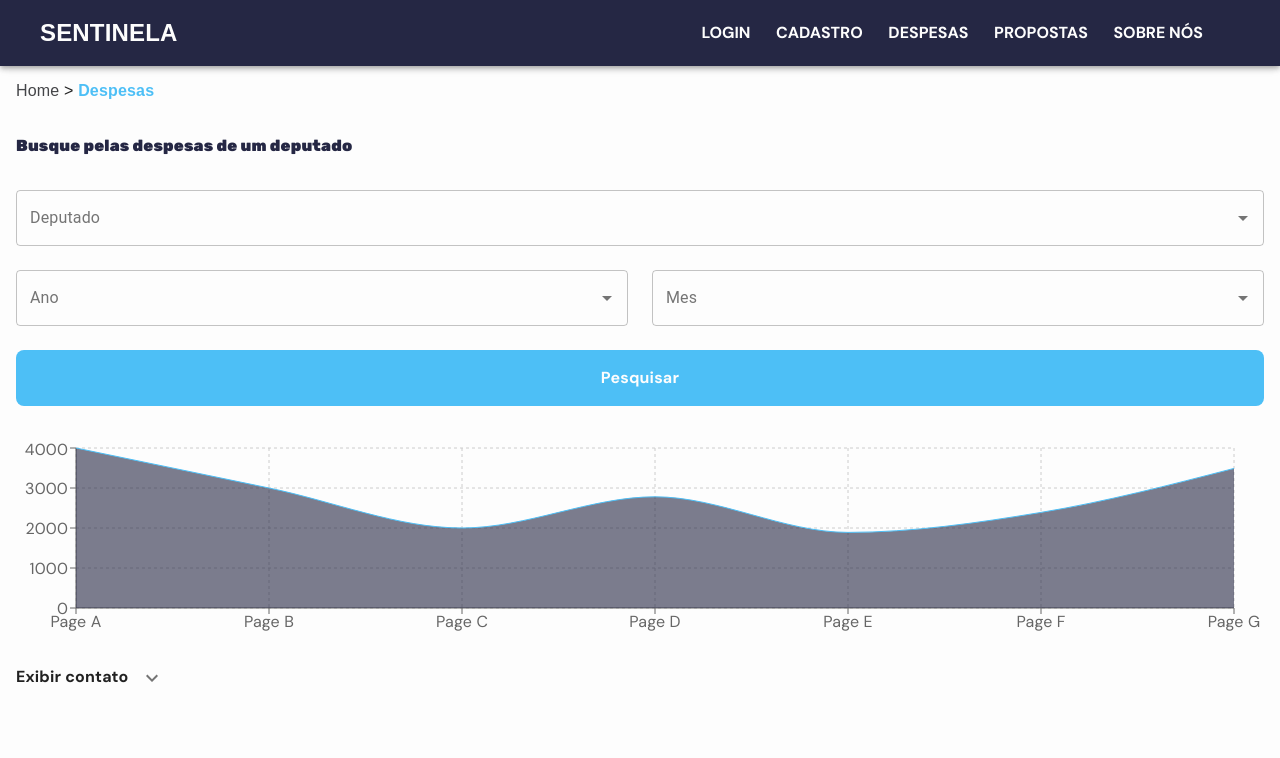
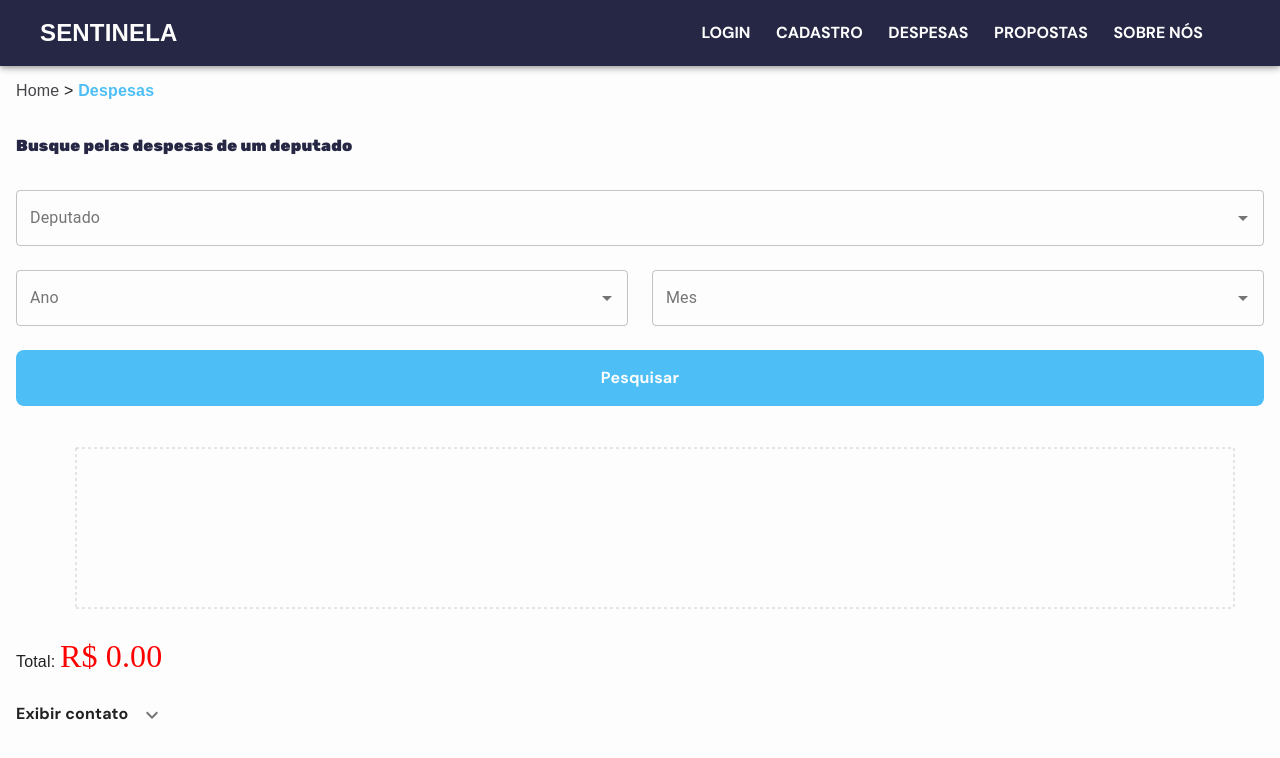
Before and after one commit to LucasRocha2308/Sentila, a React (Create React App) app: page /expenses in a window 1280 px wide. Shown: the top 758 px of the page. Built offline with nearby package versions, Linux system fonts and the light colour scheme; no server answers; a web font is replaced by a local one.

Commit message:
fix: ajustar grafico de despesas

```diff
--- a/src/components/Filter/index.tsx
+++ b/src/components/Filter/index.tsx
@@ -15,6 +15,7 @@ import {
   ResponsiveContainer,
 } from "recharts";
 import Contacts from "../Contacts";
+import { number } from "yup/lib/locale";
 
 const data = [
   {
@@ -71,6 +72,8 @@ const Filter = ({ title }: Title) => {
   const [valueDataMonth, setValueDataMonth] = useState("");
   const [valueId, setValueId] = useState();
   const [dataDeputies, setdataDeputies] = useState("");
+  const [chartData, setChartData] = useState([]);
+
   useEffect(() => {
     api
       .get(`deputados?nome=${valueInput}&ordem=ASC&ordenarPor=nome`)
@@ -86,9 +89,20 @@ const Filter = ({ title }: Title) => {
       .get(
         `deputados/${valueId}/despesas?ano=${parseInt(
           valueDataYear
-        )}&mes=${parseInt(valueDataMonth)}&ordem=ASC&ordenarPor=ano`
+        )}&mes=${parseInt(
+          valueDataMonth
+        )}&pagina=1&itens=100&ordem=ASC&ordenarPor=ano`
       )
-      .then((res) => console.log(res.data.dados));
+      .then((res) =>
+        setChartData(
+          res.data.dados.map((item: any, index: any) => ({
+            name: index,
+            uv: item.valorLiquido,
+            pv: 2400,
+            amt: 2400,
+          }))
+        )
+      );
 
     api.get(`deputados/${valueId}`).then((res) => {
       setdataDeputies(res.data.dados.ultimoStatus.gabinete);
@@ -159,7 +173,7 @@ const Filter = ({ title }: Title) => {
           <AreaChart
             width={500}
             height={200}
-            data={data}
+            data={chartData}
             margin={{
               top: 10,
               right: 30,
@@ -179,6 +193,16 @@ const Filter = ({ title }: Title) => {
             />
           </AreaChart>
         </ResponsiveContainer>
+        <p>
+          Total:{" "}
+          <span style={{ font: "2rem bold", color: "red" }}>
+            R${" "}
+            {chartData
+              .map((item: any) => item.uv)
+              .reduce((acc, current): number => acc + current, 0)
+              .toFixed(2)}{" "}
+          </span>
+        </p>
         <Contacts data={dataDeputies} />
       </div>
     </FilterContainer>
```
